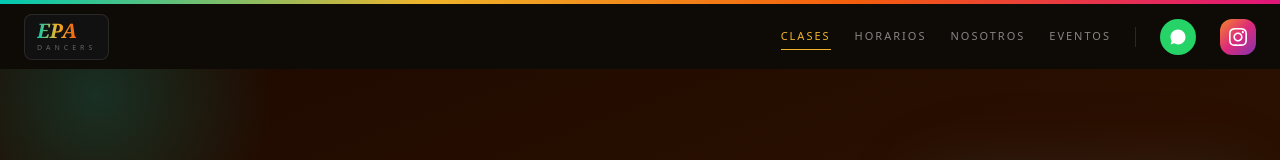
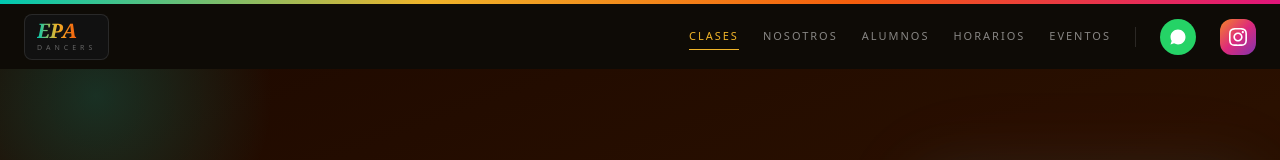
Before and after one commit to montasellGerard/epa-dancers, a Next.js app: page / in a window 1280 px wide. Shown: the top 160 px of the page. Built offline with nearby package versions, Linux system fonts and the light colour scheme.

Commit message:
changing order

```diff
--- a/app/page.tsx
+++ b/app/page.tsx
@@ -1,9 +1,9 @@
 import Navbar        from '@/components/Navbar'
 import Hero          from '@/components/Hero'
 import About         from '@/components/About'
+import Testimonials  from '@/components/Testimonials'
 import Schedule      from '@/components/Schedule'
 import Events        from '@/components/Events'
-import Testimonials  from '@/components/Testimonials'
 import CallToAction  from '@/components/CallToAction'
 import Footer        from '@/components/Footer'
 
@@ -14,9 +14,9 @@ export default function Home() {
       <main id="main-content">
         <Hero />
         <About />
+        <Testimonials />
         <Schedule />
         <Events />
-        <Testimonials />
         <CallToAction />
       </main>
       <Footer />
--- a/components/Footer.tsx
+++ b/components/Footer.tsx
@@ -1,8 +1,9 @@
 export default function Footer() {
   const navLinks = [
     { label: 'Clases',    href: '#clases'    },
+    { label: 'Nosotros',  href: '#nosotros'  },
+    { label: 'Alumnos',   href: '#alumnos'   },
     { label: 'Horarios',  href: '#horarios'  },
-    { label: 'Nosotros',  href: '#nosotros'  },
     { label: 'Eventos',   href: '#eventos'   },
   ]
 
--- a/components/Navbar.tsx
+++ b/components/Navbar.tsx
@@ -3,11 +3,12 @@
 import { useEffect, useRef, useState } from 'react'
 
 // ─── Links de navegación ─────────────────────────────────────────────────────
-// ⚠️  "Alumnos" se añadirá aquí cuando la sección exista en la página
+// Orden refleja la estructura real de la página: Hero → About → Alumnos → Schedule → Events
 const LINKS = [
   { label: 'Clases',   href: '#clases'   },
+  { label: 'Nosotros', href: '#nosotros' },
+  { label: 'Alumnos',  href: '#alumnos'  },
   { label: 'Horarios', href: '#horarios' },
-  { label: 'Nosotros', href: '#nosotros' },
   { label: 'Eventos',  href: '#eventos'  },
 ]
 
```
